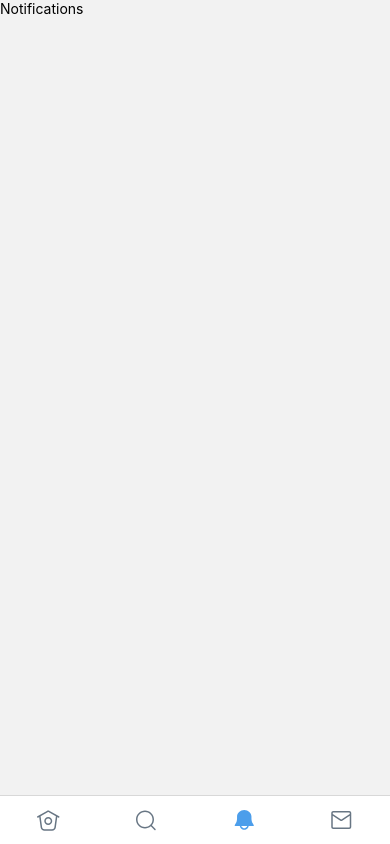
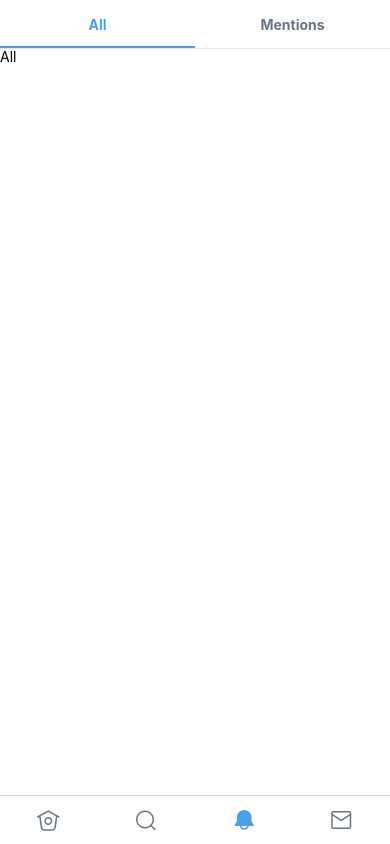
Before and after one commit to ysnbyzli/rn-twitter-flashList-example, a React Native app: screen /notifications in a window 390 px wide. Built offline with nearby package versions, Linux system fonts and the light colour scheme.

Commit message:
feat: created all and mentions tab view 🪄

```diff
--- /dev/null
+++ b/src/components/notifications/tabs/All.js
@@ -0,0 +1,12 @@
+import {View, Text} from 'react-native';
+import React from 'react';
+
+const All = () => {
+  return (
+    <View style={{flex: 1}}>
+      <Text>All</Text>
+    </View>
+  );
+};
+
+export default All;
--- /dev/null
+++ b/src/components/notifications/tabs/Mentions.js
@@ -0,0 +1,12 @@
+import {View, Text} from 'react-native';
+import React from 'react';
+
+const Mentions = () => {
+  return (
+    <View style={{flex: 1}}>
+      <Text>Mentions</Text>
+    </View>
+  );
+};
+
+export default Mentions;
--- a/src/screens/Notifications.js
+++ b/src/screens/Notifications.js
@@ -1,12 +1,60 @@
-import {View, Text} from 'react-native';
-import React from 'react';
+import {
+  StyleSheet,
+  SafeAreaView,
+  useWindowDimensions,
+  View,
+  Text,
+} from 'react-native';
+import React, {useState} from 'react';
+import {SceneMap, TabBar, TabView} from 'react-native-tab-view';
+import All from '../components/notifications/tabs/All';
+import Mentions from '../components/notifications/tabs/Mentions';
+import {SIZES} from '../constants';
+
+const renderScene = SceneMap({
+  first: All,
+  second: Mentions,
+});
 
 const Notifications = () => {
+  const [index, setIndex] = React.useState(0);
+  const [routes] = React.useState([
+    {key: 'first', title: 'All'},
+    {key: 'second', title: 'Mentions'},
+  ]);
   return (
-    <View>
-      <Text>Notifications</Text>
-    </View>
+    <SafeAreaView style={styles.container}>
+      <TabView
+        navigationState={{index, routes}}
+        renderScene={renderScene}
+        onIndexChange={setIndex}
+        initialLayout={{width: SIZES.width}}
+        renderTabBar={props => (
+          <TabBar
+            {...props}
+            indicatorStyle={{backgroundColor: '#4C9EEB'}}
+            style={{backgroundColor: '#FFFFFF'}}
+            renderLabel={({route, focused}) => (
+              <Text
+                style={{
+                  color: focused ? '#4C9EEB' : '#687684',
+                  fontWeight: '700',
+                }}>
+                {route.title}
+              </Text>
+            )}
+          />
+        )}
+      />
+    </SafeAreaView>
   );
 };
 
 export default Notifications;
+
+const styles = StyleSheet.create({
+  container: {
+    flex: 1,
+    backgroundColor: '#FFFFFF',
+  },
+});
```
